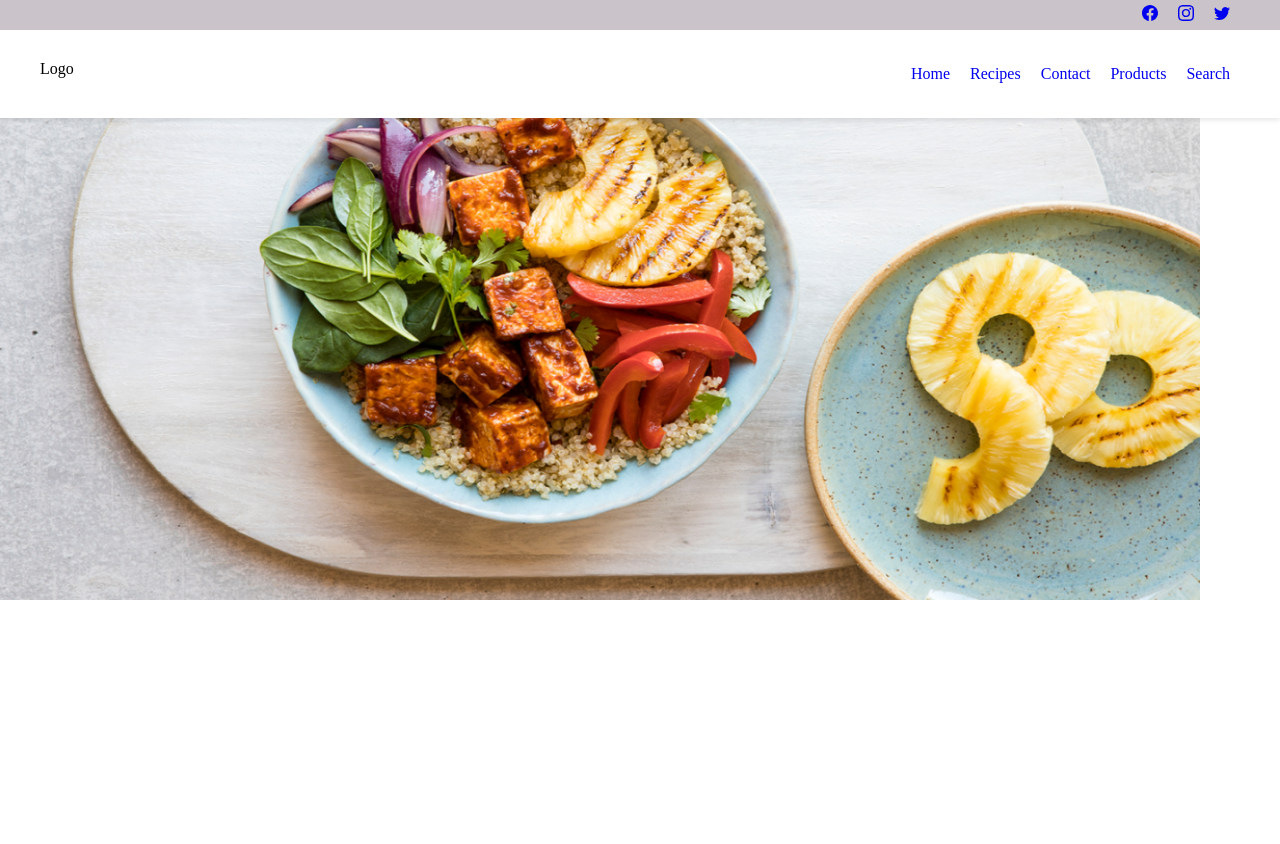
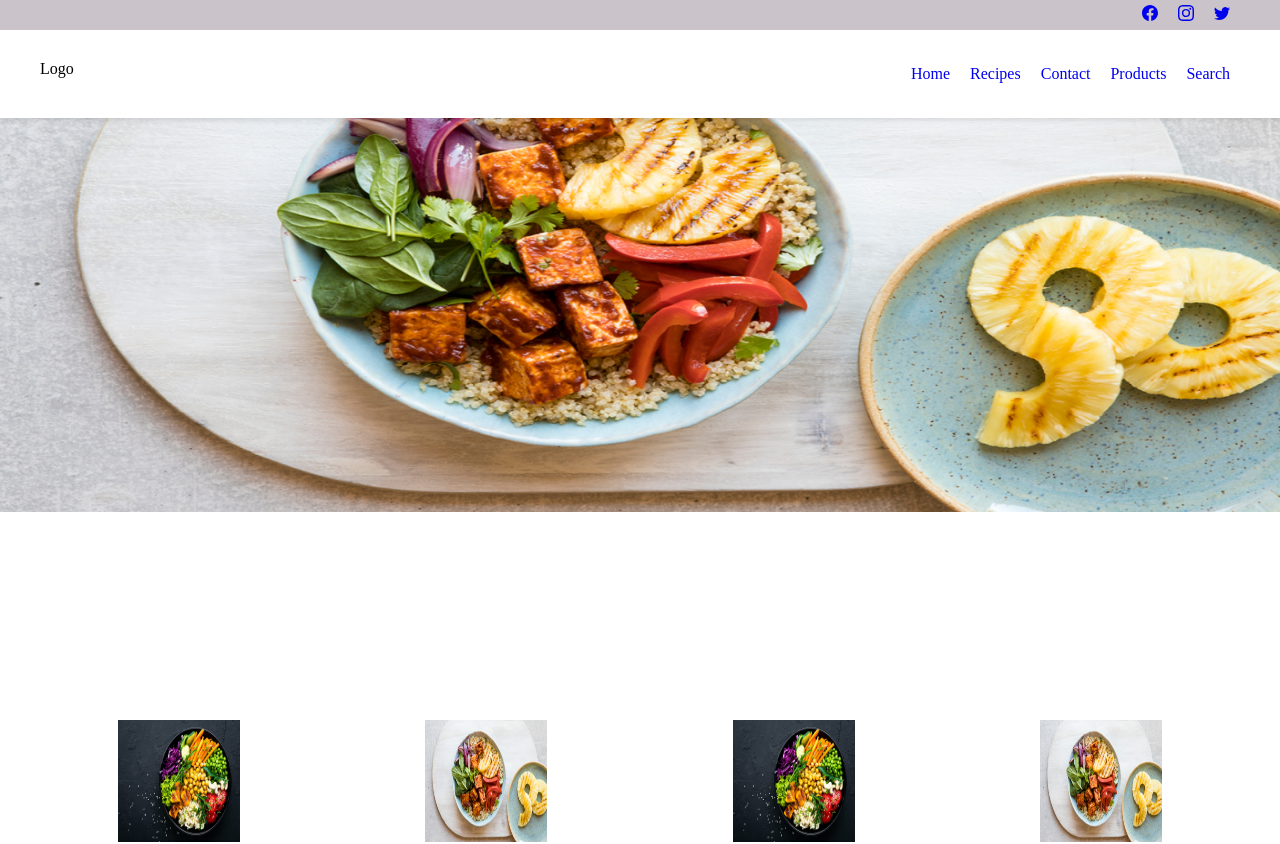
Before and after one commit to ChrisDietrich405/emily-website-next, a Next.js app: page / in a window 1280 px wide. Shown: the top 844 px of the page. Built offline with nearby package versions, Linux system fonts and the light colour scheme.

Commit message:
improved styling of slideshow

```diff
--- a/components/Slideshow/index.js
+++ b/components/Slideshow/index.js
@@ -43,7 +43,7 @@ export default function Slideshow() {
                 : styles.slideshow_image_inactive
             }
           >
-            <Image src={image} width={1200} height={600} />
+            <Image src={image} width={1500} height={600} />
           </div>
         ))}
       </div>
--- a/components/Slideshow/styles.module.css
+++ b/components/Slideshow/styles.module.css
@@ -1,12 +1,13 @@
 .container {
+  width: 100%;
   padding-top: 100px;
   background: purple;
 }
 
 .slideshow_image_active {
-  margin: 0 auto 100px;
+  margin: 0 auto;
   width: 100%;
-  height: 1020px;
+  height: 720px;
 }
 
 .slideshow_image_inactive {
```
